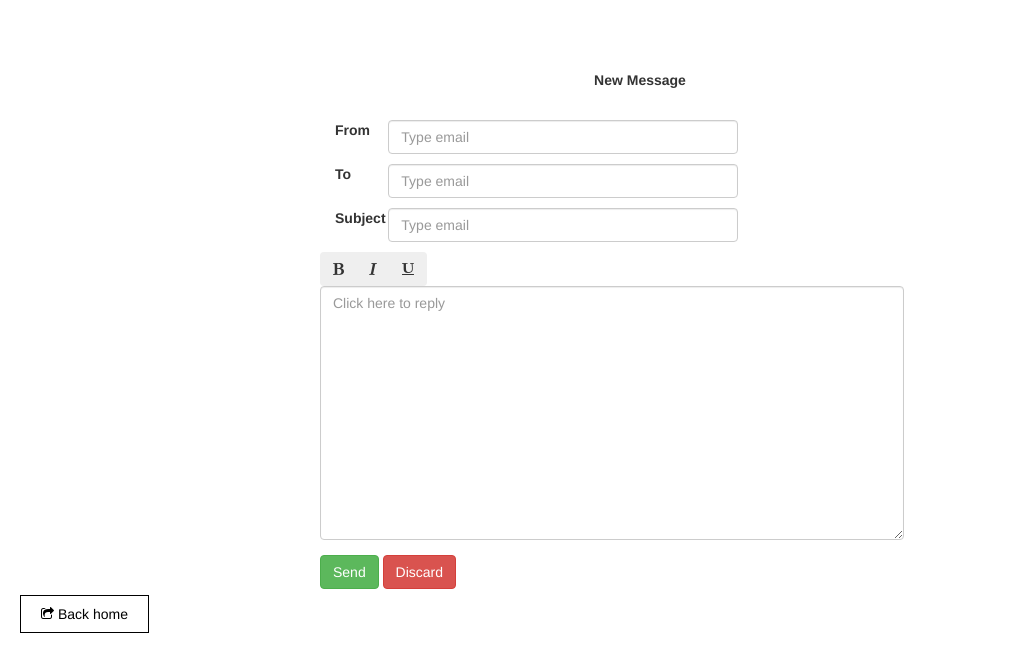
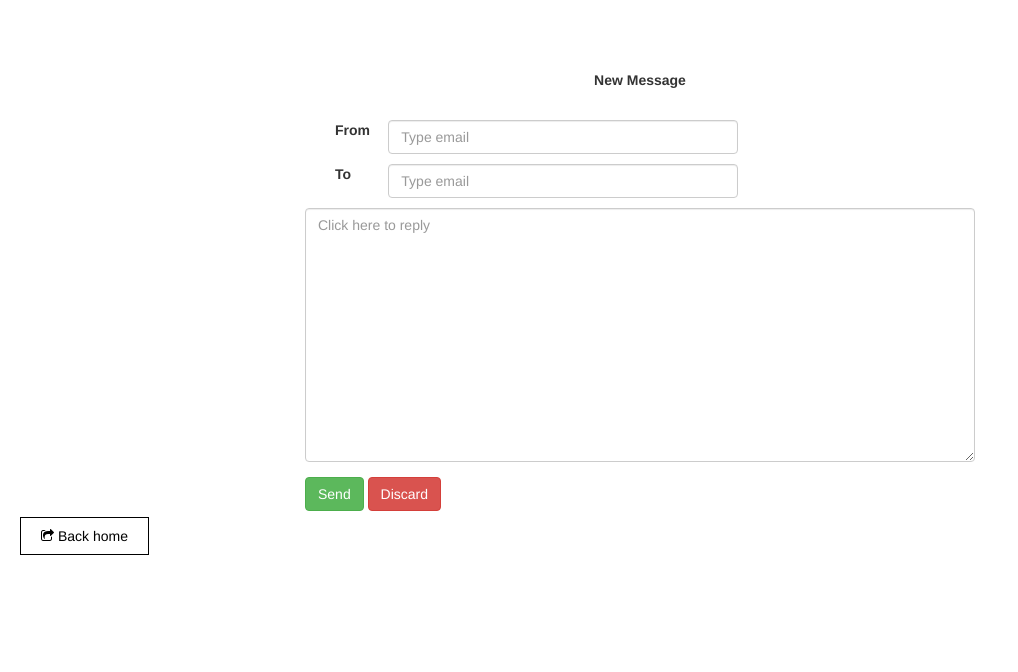
Before and after one commit to muradfarhat/Amigos-Software-Project, a PHP site: page /compose.php in a window 1280 px wide. Shown: the top 672 px of the page, without its empty margins (0-1018 px from the left). Run offline with PHP 8.4, Linux system fonts and the light colour scheme; some libraries are stand-ins or nearby versions.

Commit message:
Add files via upload

```diff
--- a/compose.php
+++ b/compose.php
@@ -6,34 +6,36 @@
     <meta name="viewport" content="width=device-width, initial-scale=1.0">
     <link rel="stylesheet" href="https://netdna.bootstrapcdn.com/bootstrap/3.3.6/css/bootstrap.min.css">
     <link href="https://maxcdn.bootstrapcdn.com/font-awesome/4.3.0/css/font-awesome.min.css" rel="stylesheet">
-   <link href="CSS/mail.css" rel="stylesheet">
+    <link href="mail.css" rel="stylesheet">
     <title>Document</title>
 </head>
 <body>
+<form action="sent_1.php" method="post">
     <main style="margin: auto;width: 50%;margin-top: 70px;">
         <p class="text-center" style="font-weight: bold; margin: 0 0 30px 0;">New Message</p>
-    <form>
+
         <div class="form-row mb-3">
-        <label for="to" class="col-2 col-sm-1 col-form-label">From</label>
+            <label id ="from"  class="col-2 col-sm-1 col-form-label">From</label>
             <div class="col-10 col-sm-11">
-          <input type="email" class="form-control" id="to" placeholder="Type email" style="width: 350px;margin-bottom: 10px;">
+                <input type="email" class="form-control" name="from_1" value="" placeholder="Type email" style="width: 350px;margin-bottom: 10px;">
             </div>
         </div>
         <div class="form-row mb-3">
-        <label for="cc" class="col-2 col-sm-1 col-form-label">To</label>
+            <label id="to1"  class="col-2 col-sm-1 col-form-label">To</label>
             <div class="col-10 col-sm-11">
-          <input type="email" class="form-control" id="cc" placeholder="Type email" style="width: 350px;margin-bottom: 10px;">
+                <input type="email" class="form-control" name="to_1" value="" placeholder="Type email" style="width: 350px;margin-bottom: 10px;">
             </div>
         </div>
-      <div class="form-row mb-3">
-        <label for="bcc" class="col-2 col-sm-1 col-form-label">Subject</label>
+
+        <!-- <div class="form-row mb-3">
+             <label for="bcc"  class="col-2 col-sm-1 col-form-label">Subject</label>
              <div class="col-10 col-sm-11">
-          <input type="email" class="form-control" id="bcc" placeholder="Type email" style="width: 350px;margin-bottom: 10px;">
+                 <input type="text" class="form-control" id="bcc" placeholder="Type email" style="width: 350px;margin-bottom: 10px;">
              </div>
          </div>
-    </form>
+    -->
         <div class="row">
-      <div class="col-sm-11 ml-auto">
+            <!--<div class="col-sm-11 ml-auto">
                 <div class="toolbar" role="toolbar">
                     <div class="btn-group">
                         <button type="button" class="btn btn-light">
@@ -47,20 +49,24 @@
                         </button>
                     </div>
 
-        </div>
+                </div>-->
+
                 <div class="form-group mt-4">
-          <textarea class="form-control" id="message" name="body" rows="12" placeholder="Click here to reply"></textarea>
+
+                    <textarea class="form-control" name="message" value="" rows="12" placeholder="Click here to reply"></textarea>
                 </div>
                 <div class="form-group">
-          <button type="submit" class="btn btn-success">Send</button>
 
-          <button type="submit" class="btn btn-danger">Discard</button>
+                    <button type="submit"  name="send" class="btn btn-success">Send</button>
+                    <button type="submit" name ="discard" class="btn btn-danger">Discard</button>
+</form>
                 </div>
             </div>
         </div>
     </main>
-  <span class="home-button" style="border: 1px solid black;margin-left: 20px; padding: 10px 20px;"><a class="border px-3 p-1 add-experience" style="text-decoration: none; color: black;" href="mail.html"><i class="fa fa-share-square-o"></i>&nbsp;Back home</a></span>
+    <span class="home-button" style="border: 1px solid black;margin-left: 20px; padding: 10px 20px;"><a class="border px-3 p-1 add-experience" style="text-decoration: none; color: black;" href="recieve_1.php"><i class="fa fa-share-square-o"></i>&nbsp;Back home</a></span>
     <script type="text/javascript" src="https://cdnjs.cloudflare.com/ajax/libs/popper.js/1.12.9/umd/popper.min.js"></script>
     <script src="https://netdna.bootstrapcdn.com/bootstrap/3.3.6/js/bootstrap.min.js"></script>
+</form>
 </body>
 </html>
```
Lines whose indentation alone changed are shown as unchanged.
